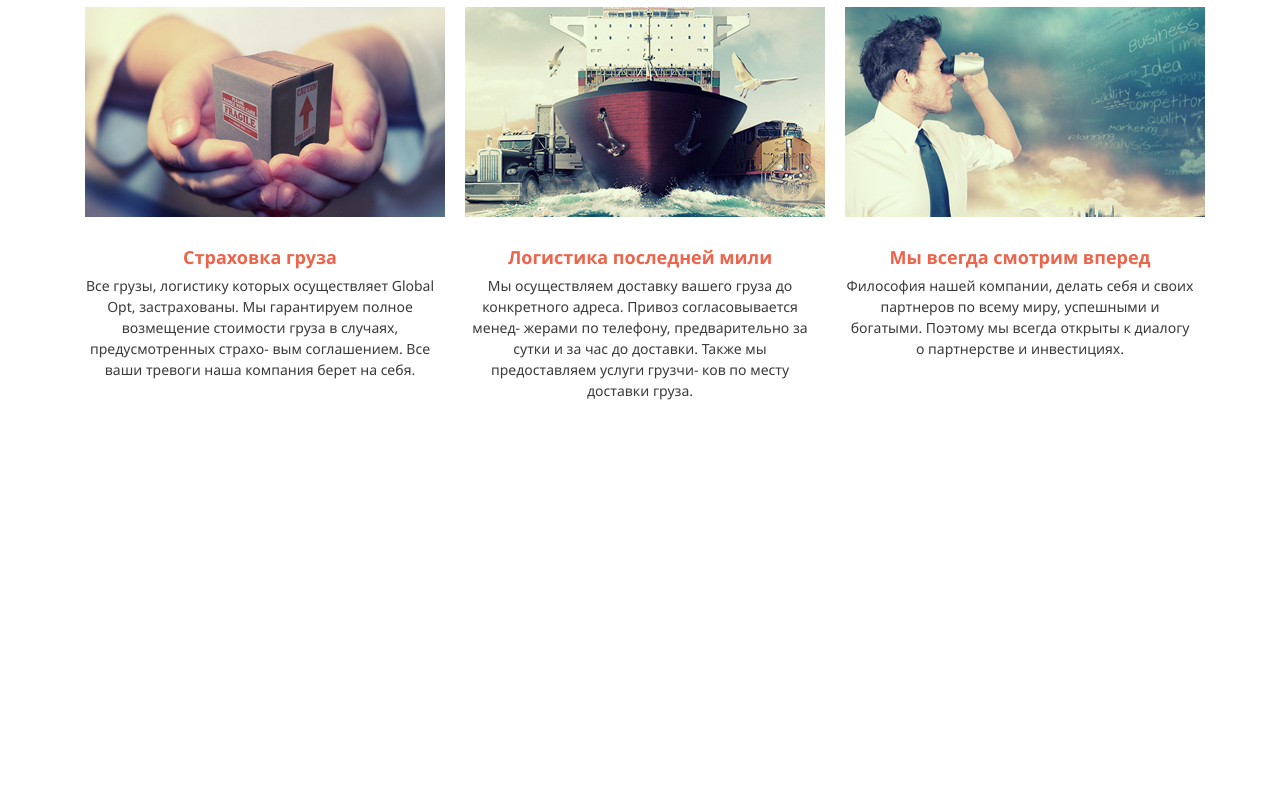
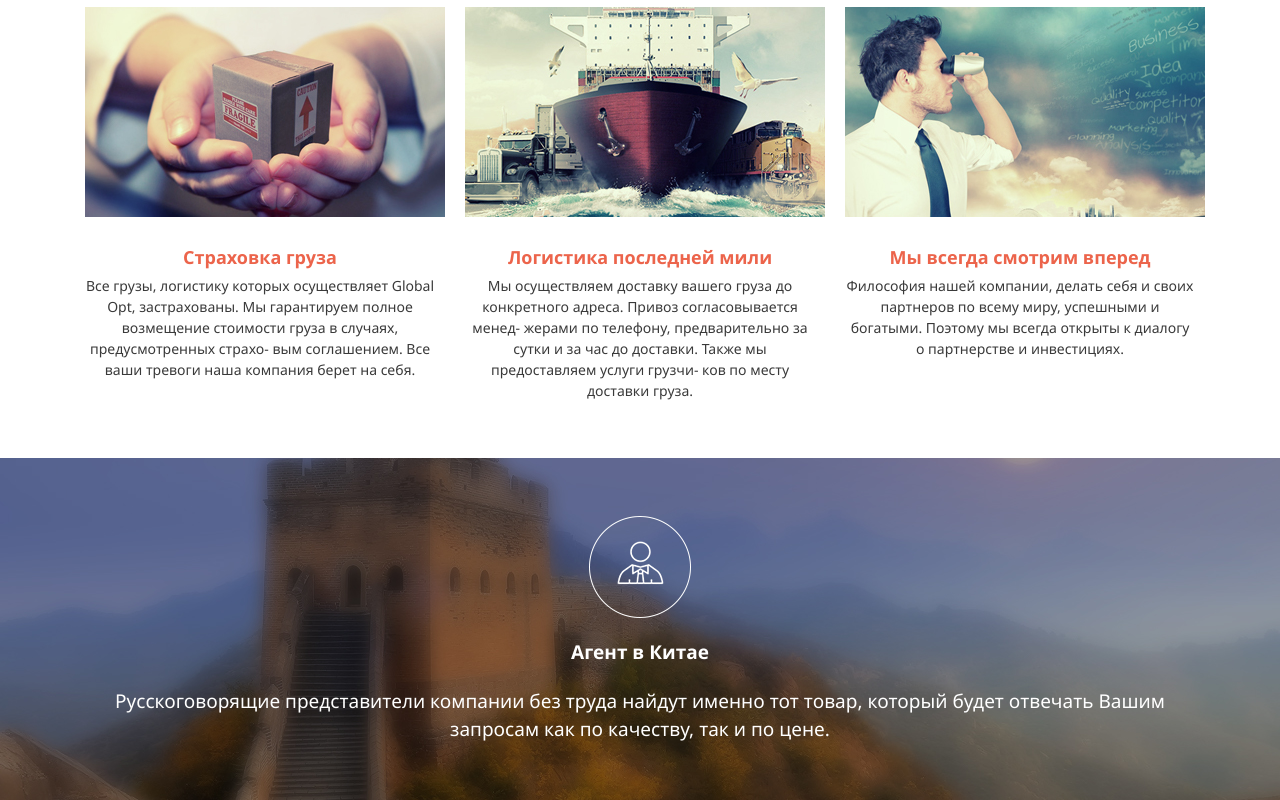
Before and after one commit to Biloliddin22/Glopt, a website: page src/index.html in a window 1280 px wide. Shown: the part 1488-2288 px from the top of the page. Before the commit the page ends 1946 px from the top, so only its background shows below. Drawn offline with Linux system fonts and the light colour scheme.

Commit message:
add agent section

```diff
--- a/src/index.html
+++ b/src/index.html
@@ -100,20 +100,26 @@
             <div class="our_work__sub_title"><hr>Мы организуем перевозки из Китая - оперативно и надежно, с учетом особенностей груза</br>и ваших требований по срокам и бюджету.</div>
             <div class="row">
                 <div class="our_work__items col-4">
-                    <div class="our_work__img"><img src="img/card_1.jpg" alt=""></div>
+                    <div class="our_work__img"><img src="img/card_1.jpg" alt="Picture"></div>
                     <div class="our_work__descr"><span>Страховка груза</span>Все грузы, логистику которых осуществляет Global Opt, застрахованы. Мы гарантируем полное возмещение стоимости груза в случаях, предусмотренных страхо- вым соглашением. Все ваши тревоги наша компания берет на себя.</div>
                 </div>
                 <div class="our_work__items col-4">
-                    <div class="our_work__img"><img src="img/card_2.jpg" alt=""></div>
+                    <div class="our_work__img"><img src="img/card_2.jpg" alt="Picture"></div>
                     <div class="our_work__descr"><span>Логистика последней мили</span>Мы осуществляем доставку вашего груза до конкретного адреса. Привоз согласовывается менед- жерами по телефону, предварительно за сутки и за час до доставки. Также мы предоставляем услуги грузчи- ков по месту доставки груза.</div>
                 </div>
                 <div class="our_work__items col-4">
-                    <div class="our_work__img"><img src="img/card_3.jpg" alt=""></div>
+                    <div class="our_work__img"><img src="img/card_3.jpg" alt="Picture"></div>
                     <div class="our_work__descr"><span>Мы всегда смотрим вперед</span>Философия нашей компании, делать себя и своих партнеров по всему миру, успешными и богатыми. Поэтому мы всегда открыты к диалогу о партнерстве и инвестициях. </div>
                 </div>
             </div>
         </div>
 
     </section>
+    <section class="agent">
+        <div class="container">
+            <img src="icons/icon_13.png" alt="Icon" class="agent__img">
+            <div class="agent__descr"><span>Агент в Китае</span>Русскоговорящие представители компании без труда найдут именно тот товар, который будет отвечать Вашим запросам как по качеству, так и по цене.</div>
+        </div>
+    </section>
 </body>
 </html>
--- /dev/null
+++ b/src/sass/blocks/_agent.scss
@@ -0,0 +1,25 @@
+.agent {
+    background: url(../img/firstpic.jpg) center (center/cover) no-repeat;
+    height: 342px;
+    &__img {
+        display: block;
+        margin: 0 auto;
+        padding-top: 58px;
+    }
+    &__descr span {
+        display: block;
+        margin: 0 auto;
+        margin-bottom: 20px;
+        font-size: 19px;
+        font-weight: bold;
+        text-align: center;
+        color: #ffffff;
+    }
+    &__descr {
+        margin-top: 20px;
+        font-size: 19px;
+        font-weight: 300;
+        text-align: center;
+        color: #ffffff;
+    }
+}
--- a/src/sass/blocks/_our_work.scss
+++ b/src/sass/blocks/_our_work.scss
@@ -1,4 +1,5 @@
 .our_work {
+    min-height: 619px;
     padding: 51px 0 57px 0;
     &__title {
         font-size: 24px;
--- a/src/sass/style.scss
+++ b/src/sass/style.scss
@@ -9,3 +9,4 @@
 @import 'blocks/buttons';
 @import 'blocks/perks_of_work';
 @import 'blocks/our_work';
+@import 'blocks/agent';
```
Also changed, not shown: src/css/style.min.css.
